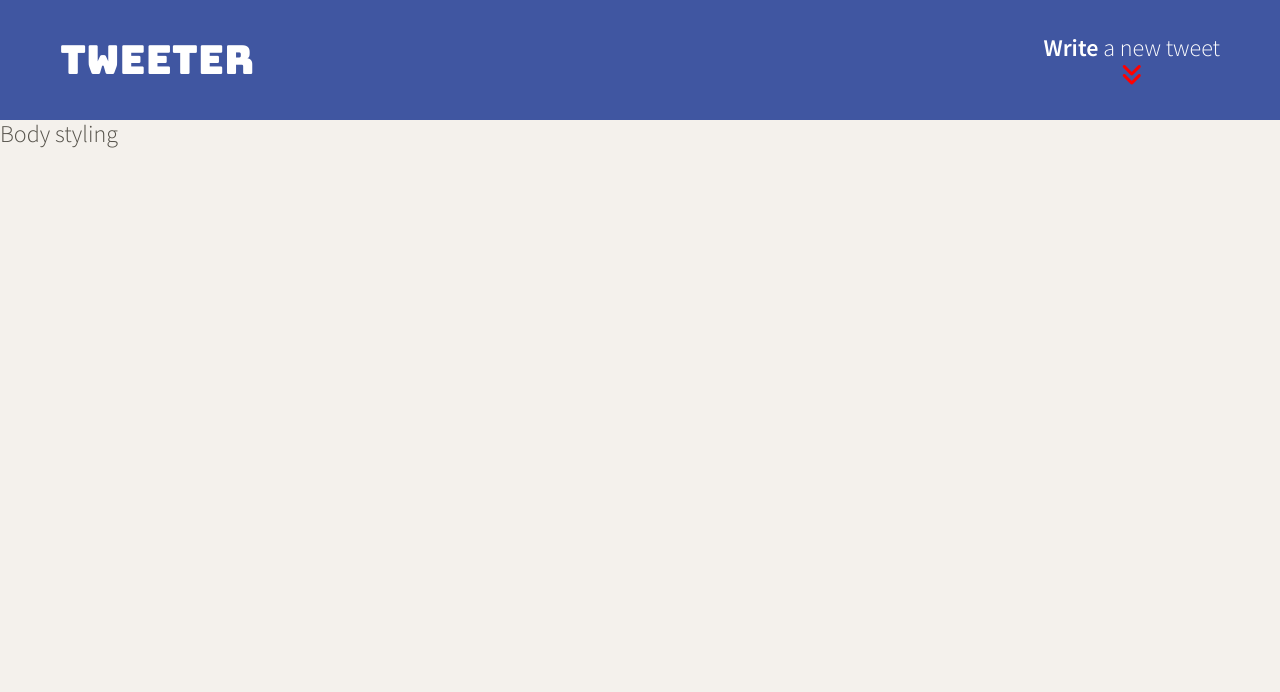
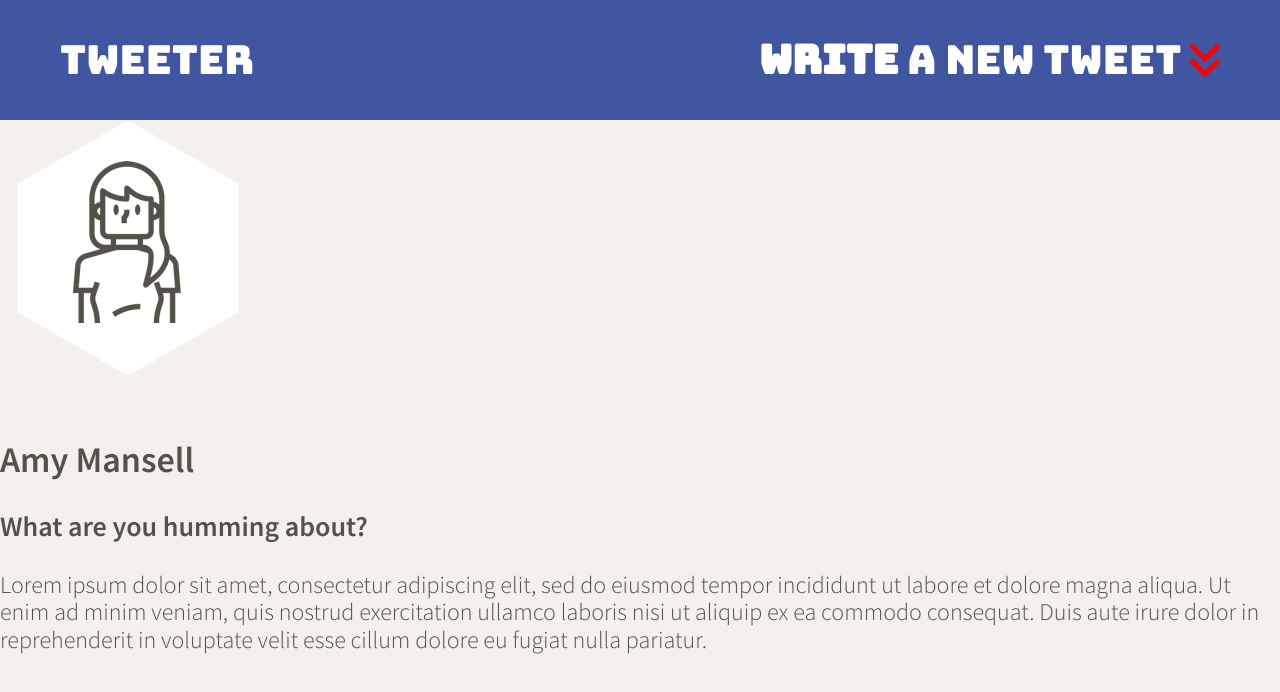
Before and after one commit to alisonharman/tweeter, a website: page public/index.html in a window 1280 px wide. Drawn offline with nearby package versions, Linux system fonts and the light colour scheme.

Commit message:
add main content

```diff
--- a/public/index.html
+++ b/public/index.html
@@ -17,6 +17,7 @@
     <!-- App CSS -->
     <link rel="stylesheet" href="/styles/layout.css" type="text/css" />
     <link rel="stylesheet" href="/styles/nav.css" type="text/css" />
+    <link rel="stylesheet" href="/styles/header.css" type="text/css" />
 
     <!--libraries (e.g. Font Awesome)-->
     <link rel="stylesheet" href="https://cdnjs.cloudflare.com/ajax/libs/font-awesome/6.0.0-beta3/css/all.min.css" integrity="sha512-Fo3rlrZj/k7ujTnHg4CGR2D7kSs0v4LLanw2qksYuRlEzO+tcaEPQogQ0KaoGN26/zrn20ImR1DfuLWnOo7aBA==" crossorigin="anonymous" referrerpolicy="no-referrer" />
@@ -32,13 +33,26 @@
     <!-- Top nav bar (fixed) -->
     <nav>
       <span>tweeter</span>
-      <div class="left-item">
-      <span id="new-tweet"> <b>Write</b> a new tweet</span>
+      <div class="right-nav-item">
+      <span > <b>Write</b> a new tweet</span>
       <i class="fa-solid fa-angles-down"></i>
     </div>
     </nav>
 
+    <header>
+      <div>
+          <img src="/images/profile-hex.png">
+      </div>
+      <br>
+      <div>
+          <h2>Amy Mansell</h2>
+      </div>
+  </header>
+
     <!-- Page-specific (main) content here -->
-    <main class="container">Body styling</main>
+    <main class="container">
+      <h3>What are you humming about?</h3>
+      <p>Lorem ipsum dolor sit amet, consectetur adipiscing elit, sed do eiusmod tempor incididunt ut labore et dolore magna aliqua. Ut enim ad minim veniam, quis nostrud exercitation ullamco laboris nisi ut aliquip ex ea commodo consequat. Duis aute irure dolor in reprehenderit in voluptate velit esse cillum dolore eu fugiat nulla pariatur.</p>
+    </main>
   </body>
 </html>
```
